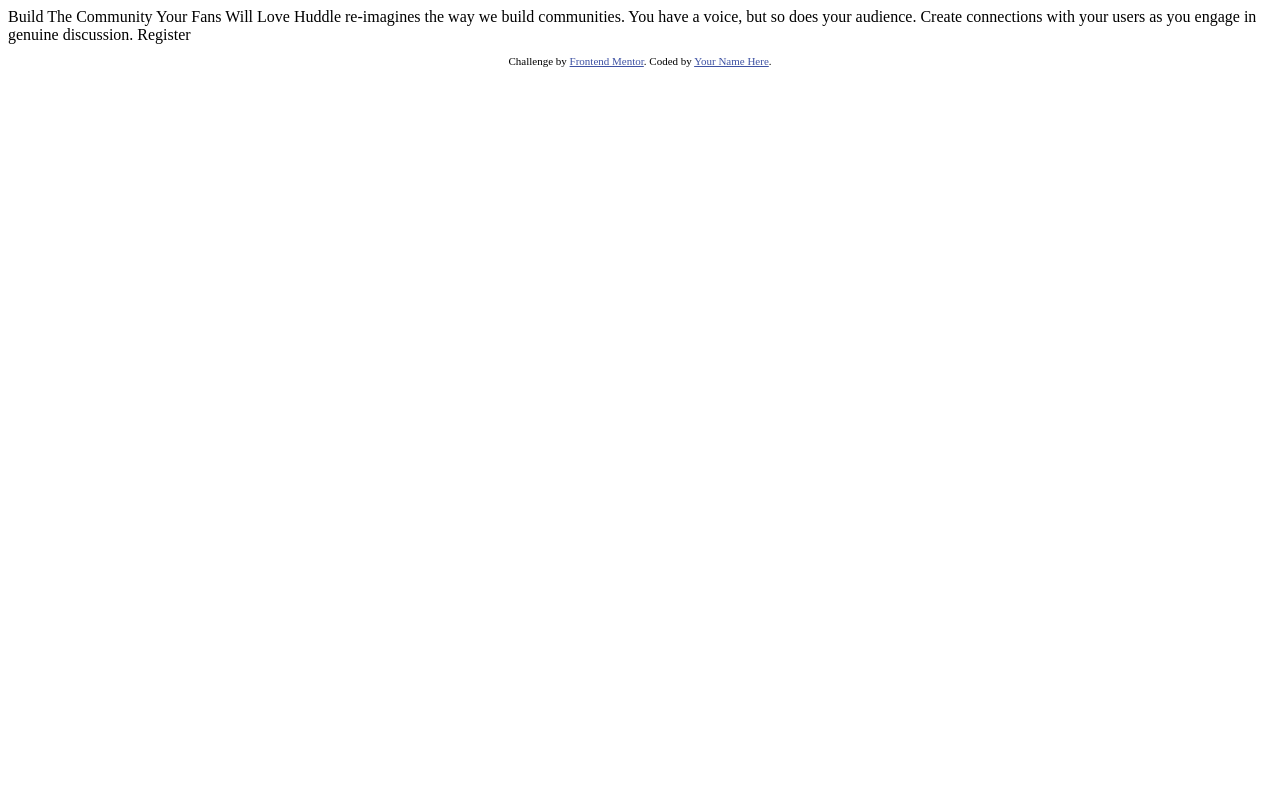
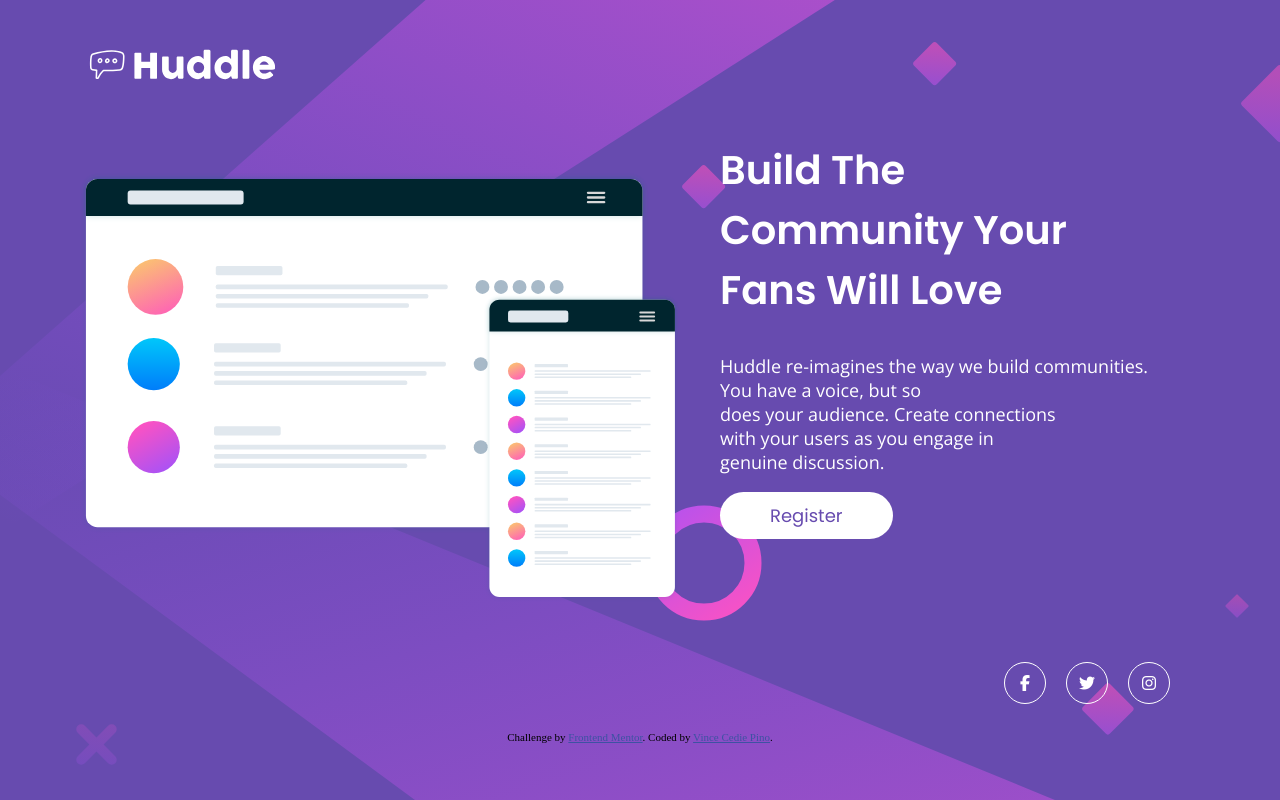
Before and after one commit to vince-pino/fem-huddle-landing-page-with-a-single-introductory-section, a plain HTML site: page index.html in a window 1280 px wide. Drawn offline with nearby package versions, Linux system fonts and the light colour scheme.

Commit message:
Finish Project

```diff
--- a/index.html
+++ b/index.html
@@ -5,28 +5,50 @@
   <meta name="viewport" content="width=device-width, initial-scale=1.0"> <!-- displays site properly based on user's device -->
 
   <link rel="icon" type="image/png" sizes="32x32" href="./images/favicon-32x32.png">
+  <link rel="preconnect" href="https://fonts.googleapis.com">
+  <link rel="preconnect" href="https://fonts.gstatic.com" crossorigin>
+  <link href="https://fonts.googleapis.com/css2?family=Big+Shoulders+Display:wght@700&family=Fraunces:opsz,wght@9..144,700&family=Hanken+Grotesk:wght@500;700;800&family=Inter:wght@400;700&family=Karla:wght@400;700&family=Kumbh+Sans:wght@400;700&family=League+Spartan:wght@400;500;700&family=Lexend+Deca&family=Montserrat:wght@500;700&family=Open+Sans&family=Outfit:wght@300;400;600;700&family=Poppins:wght@200;400;600&family=Press+Start+2P&family=Red+Hat+Display:wght@500;700;900&family=Roboto:ital,wght@0,400;0,700;1,300;1,400;1,700&family=Work+Sans:wght@400;600;700&display=swap" rel="stylesheet">
+  <script src="https://kit.fontawesome.com/85f3ffcdf5.js" crossorigin="anonymous"></script>
+  <link rel="stylesheet" href="styles/styles.css">
+
 
   <title>Frontend Mentor | Huddle landing page with single introductory section</title>
-
-  <!-- Feel free to remove these styles or customise in your own stylesheet 👍 -->
-  <style>
-    .attribution { font-size: 11px; text-align: center; }
-    .attribution a { color: hsl(228, 45%, 44%); }
-  </style>
 </head>
 <body>
 
-  Build The Community Your Fans Will Love
-
-  Huddle re-imagines the way we build communities. You have a voice, but so does your audience.
-  Create connections with your users as you engage in genuine discussion.
-
-  Register
+  <main>
+    <section class="intro">
+      <img class="logo" src="images/logo.svg" alt="logo">
+      <img class="illustration" src="images/illustration-mockups.svg" alt="">
+    </section>
+    <section class="content">
+      <h1 class="title">
+        Build The Community Your Fans Will Love
+      </h1>
+      <p class="description">
+        Huddle re-imagines the way we build communities. You have a voice, but so <br> does your audience.
+        Create connections <br> with your users as you engage in <br> genuine discussion.
+      </p>
+      <button>Register</button>
+    </section>
+  </main>
 
   <footer>
+    <ul class="icons">
+      <li>
+        <i class="fa-brands fa-facebook-f icon"></i>
+      </li>
+      <li>
+        <i class="fa-brands fa-twitter icon"></i>
+      </li>
+      <li>
+        <i class="fa-brands fa-instagram icon"></i>
+      </li>
+    </ul>
+
     <p class="attribution">
       Challenge by <a href="https://www.frontendmentor.io?ref=challenge" target="_blank">Frontend Mentor</a>.
-      Coded by <a href="#">Your Name Here</a>.
+      Coded by <a href="#">Vince Cedie Pino</a>.
     </p>
   </footer>
 </body>
--- /dev/null
+++ b/styles/styles.css
@@ -0,0 +1,169 @@
+body {
+  height: 100vh;
+  background-image: url("../images/bg-desktop.svg");
+  background-repeat: no-repeat;
+  background-size: cover;
+  background-color: hsl(257, 40%, 49%);
+  margin: 0;
+  padding: 0;
+
+  display: flex;
+  flex-direction: column;
+}
+
+main {
+  display: flex;
+  gap: 40px;
+  justify-content: center;
+  align-items: center;
+
+  margin: 40px 80px;
+}
+
+.logo {
+  max-width: 200px;
+  margin-bottom: 80px;
+}
+
+.illustration {
+  max-width: 600px;
+}
+
+.title {
+  color: white;
+  font-family: 'Poppins', sans-serif;
+  font-weight: 600;
+  font-size: 40px;
+  width: 90%;
+}
+
+.description {
+  color: white;
+  font-family: 'Open Sans', sans-serif;
+  font-weight: 400;
+  font-size: 18px;
+  padding-right: 30px;
+}
+
+button {
+  background-color: white;
+  color: hsl(257, 40%, 49%);
+  font-family: 'Poppins', sans-serif;
+  font-weight: 400;
+  font-size: 18px;
+  border: none;
+  border-radius: 50px;
+  padding: 10px 50px;
+  cursor: pointer;
+}
+
+button:active {
+  background-color: hsl(300, 69%, 71%);
+  color: white;
+  box-shadow: 5px 5px 5px hsl(0, 0%, 0%, 0.2);
+}
+
+footer {
+  display: flex;
+  flex-direction: column;
+}
+
+.icons {
+  list-style: none;
+
+  display: flex;
+  justify-content: flex-end;
+  margin-right: 90px;
+}
+
+li {
+  margin-right: 20px;
+}
+
+.icon {
+  display: flex;
+  justify-content: center;
+  align-items: center;
+  color: white;
+  width: 40px;
+  height: 40px;
+  border: 1px solid white;
+  border-radius: 100%;
+  margin: auto;
+  cursor: pointer;
+}
+
+.icon:active {
+  color: hsl(300, 69%, 71%);
+  border: 1px solid hsl(300, 69%, 71%);
+}
+
+.attribution { font-size: 11px; text-align: center; }
+.attribution a { color: hsl(228, 45%, 44%); }
+
+
+@media screen and (max-width: 375px) {
+  body {
+    width: 100vh;
+    background-image: url("../images/bg-mobile.svg");
+    margin: 0;
+
+    display: flex;
+    flex-direction: column;
+    align-items: center;
+  }
+  main {
+    display: flex;
+    flex-direction: column;
+    align-items: center;
+    justify-content: center;
+    margin: 40px 40px;
+  }
+
+  .intro {
+    display: flex;
+    flex-direction: column;
+    align-items: center;
+    justify-content: center;
+  }
+
+  .logo {
+    align-self: flex-start;
+  }
+
+  .illustration {
+    max-width: 100%;
+  }
+
+  .content {
+    display: flex;
+    flex-direction: column;
+    justify-content: center;
+  }
+
+  .title {
+    text-align: center;
+  }
+
+  .description {
+    text-align: center;
+    padding-right: 0;
+    font-size: 24px;
+  }
+
+  button {
+    align-self: center;
+    margin-bottom: 40px;
+  }
+
+  .icons {
+    margin: 0;
+    align-self: center;
+  }
+
+  ul {
+    margin: 0;
+    padding: 0;
+  }
+
+}
```
